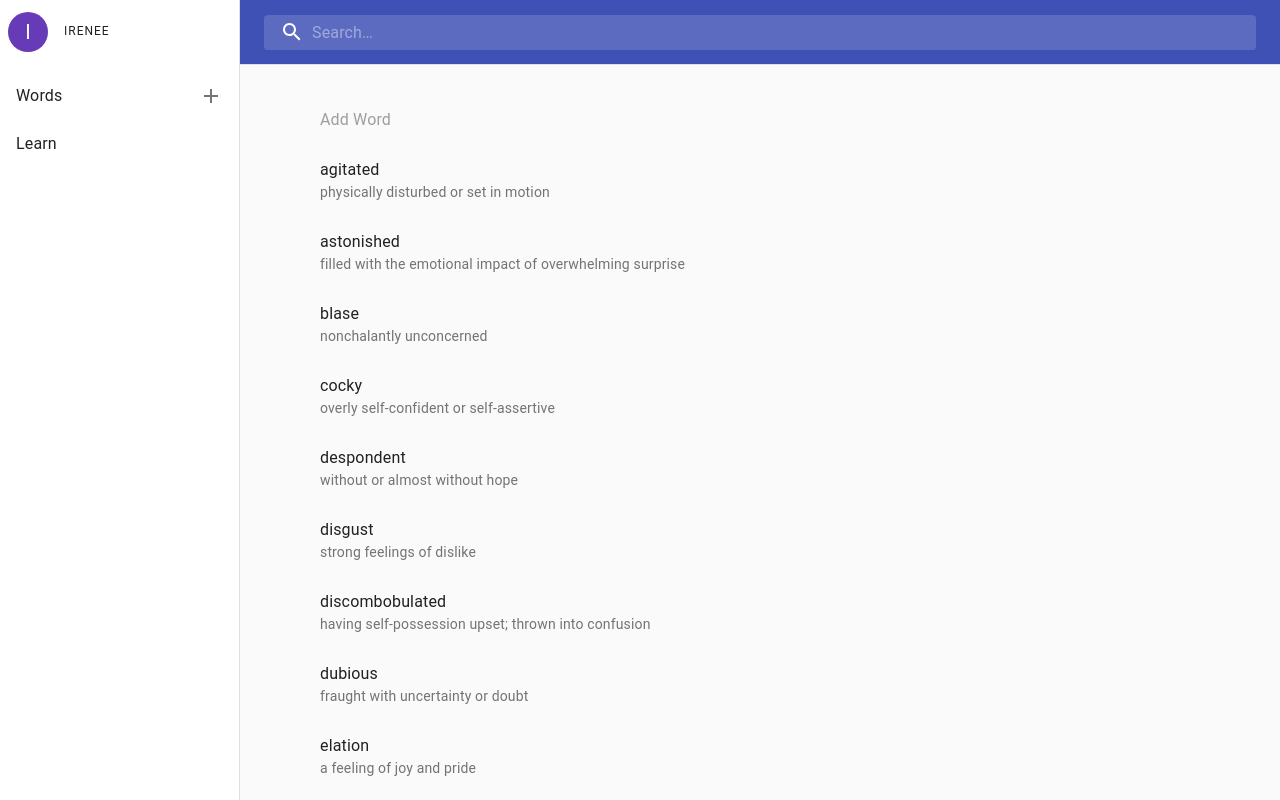
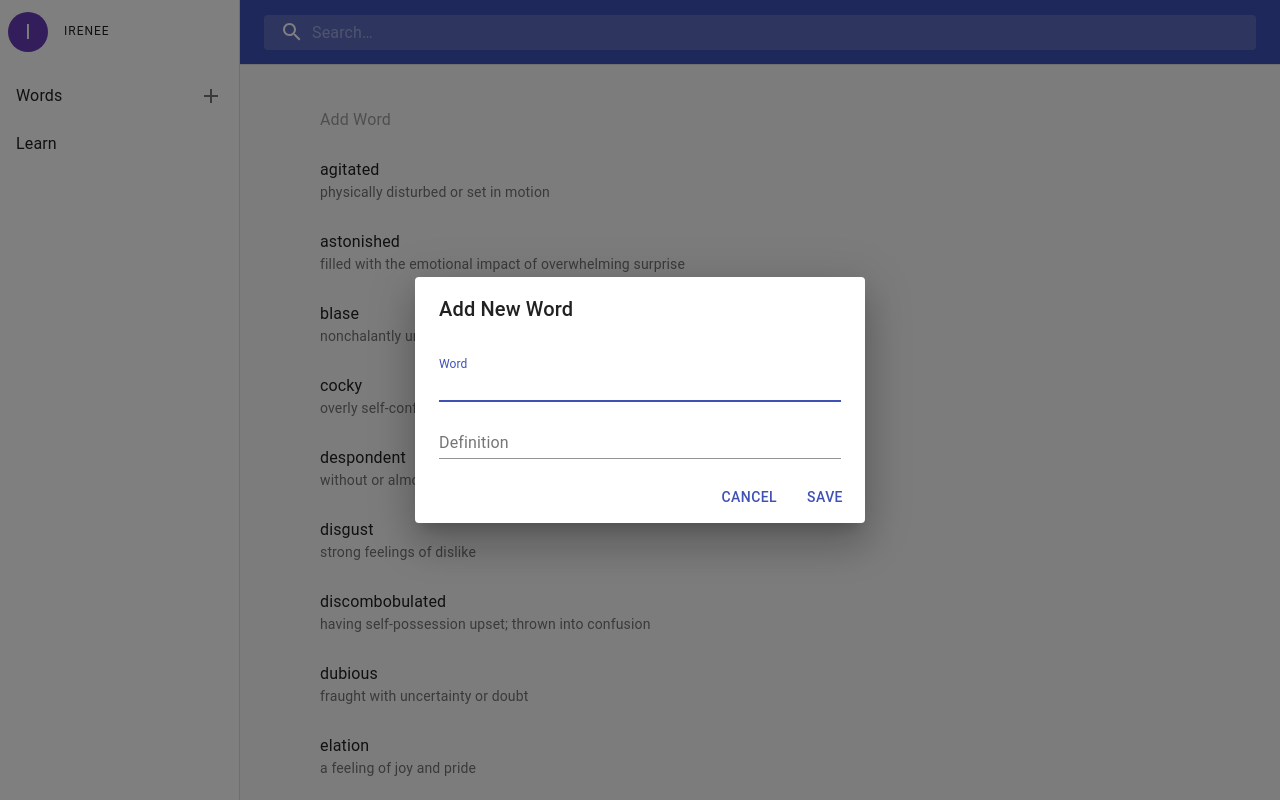
Before and after one commit to ireneea/kms, a React (Create React App) app: page /words in a window 1280 px wide. Both pictures are taken after a click on the button "add word". Shown: the top 800 px of the page. Built offline with nearby package versions, Linux system fonts and the light colour scheme.

Commit message:
feat: Add new word using the modal

```diff
--- a/src/App.tsx
+++ b/src/App.tsx
@@ -1,13 +1,19 @@
 import React from "react";
 import { BrowserRouter as Router, Switch, Route } from "react-router-dom";
+
+import { makeStyles, Theme, createStyles } from "@material-ui/core/styles";
+
+import { TWord } from "./ts/appTypes";
 
 import WordListPage from "./components/Words/WordListPage";
 import LearnPage from "./components/Learn/LearnPage";
 import WordDetailsPage from "./components/Words/WordDetailsPage";
 
-import { makeStyles, Theme, createStyles } from "@material-ui/core/styles";
 import Header from "./components/Layout/Header";
 import NavigationDrawer from "./components/Layout/NavigationDrawer";
+import WordDialogForm from "./components/Words/WordDialogForm";
+
+import { addWord } from "./api/words";
 
 const useStyles = makeStyles((theme: Theme) =>
   createStyles({
@@ -24,17 +30,39 @@ const useStyles = makeStyles((theme: Theme) =>
   })
 );
 
+const getEmptyWord = (): TWord => ({ concept: "", definition: "" });
+
 const App: React.FC<{}> = () => {
   const classes = useStyles();
-  const onAddWord = () => {
-    // TODO: open a modal used to add a new word
+
+  const [modalOpened, setModalOpened] = React.useState(false);
+  const [newWord, setNewWord] = React.useState(getEmptyWord);
+
+  const closeModal = () => {
+    setModalOpened(false);
+  };
+
+  const openModal = () => {
+    setModalOpened(true);
+  };
+
+  const saveWord = async () => {
+    try {
+      await addWord(newWord);
+    } catch (error) {
+      // TODO: handle the error gracefully: we might want to use a snackbar
+    }
+
+    setNewWord(getEmptyWord()); // this resets the new word to an empty value
+    closeModal();
   };
 
   return (
     <Router>
+      {/** MAIN APPLICATION */}
       <div className={classes.root}>
         <Header shiftLeft={true} />
-        <NavigationDrawer onAddWord={onAddWord} />
+        <NavigationDrawer onAddWord={openModal} />
         <main className={classes.content}>
           <div className={classes.offset} />
           <Switch>
@@ -45,6 +73,15 @@ const App: React.FC<{}> = () => {
           </Switch>
         </main>
       </div>
+
+      {/** MODAL DIALOG */}
+      <WordDialogForm
+        isOpened={modalOpened}
+        word={newWord}
+        handleCloseModal={closeModal}
+        handleSaveClick={saveWord}
+        handleWordChange={setNewWord}
+      />
     </Router>
   );
 };
--- a/src/components/Layout/NavigationDrawer.tsx
+++ b/src/components/Layout/NavigationDrawer.tsx
@@ -43,8 +43,6 @@ type Props = {
   onAddWord: () => void;
 };
 
-const DeleteWord: React.FC<{}> = (props) => <>hi</>;
-
 const NavigationDrawer: React.FC<Props> = ({ onAddWord }) => {
   const classes = useStyles();
 
--- /dev/null
+++ b/src/components/Words/WordDialogForm.tsx
@@ -0,0 +1,84 @@
+import React from "react";
+import { makeStyles, createStyles, Theme } from "@material-ui/core/styles";
+import Button from "@material-ui/core/Button";
+import TextField from "@material-ui/core/TextField";
+import Dialog from "@material-ui/core/Dialog";
+import DialogActions from "@material-ui/core/DialogActions";
+import DialogContent from "@material-ui/core/DialogContent";
+import DialogTitle from "@material-ui/core/DialogTitle";
+import { TWord } from "../../ts/appTypes";
+
+const useStyles = makeStyles((theme: Theme) =>
+  createStyles({
+    root: {},
+  })
+);
+
+type Props = {
+  isOpened: boolean;
+  word: TWord;
+  handleCloseModal: () => void;
+  handleSaveClick: () => void;
+  handleWordChange: (word: TWord) => void;
+};
+
+const WordDialogForm: React.FC<Props> = (props) => {
+  // TODO: validation
+  const { isOpened, handleCloseModal, handleSaveClick, handleWordChange, word } = props;
+
+  const handleFieldChange = (event: React.ChangeEvent<HTMLInputElement>) => {
+    const { value, name } = event.target;
+
+    const nextWord = { ...word };
+
+    if (name === "concept") {
+      nextWord.concept = value;
+    } else if (name === "definition") {
+      nextWord.definition = value;
+    }
+
+    handleWordChange(nextWord);
+  };
+
+  const classes = useStyles();
+
+  return (
+    <div className={classes.root}>
+      <Dialog open={isOpened} onClose={handleCloseModal} aria-labelledby="form-dialog-title">
+        <DialogTitle id="form-dialog-title">Add New Word</DialogTitle>
+        <DialogContent>
+          <TextField
+            autoFocus
+            margin="dense"
+            id="concept"
+            name="concept"
+            label="Word"
+            fullWidth
+            value={word.concept}
+            onChange={handleFieldChange}
+          />
+          <TextField
+            margin="dense"
+            id="definition"
+            name="definition"
+            label="Definition"
+            fullWidth
+            multiline
+            value={word.definition}
+            onChange={handleFieldChange}
+          />
+        </DialogContent>
+        <DialogActions>
+          <Button onClick={handleCloseModal} color="primary">
+            Cancel
+          </Button>
+          <Button onClick={handleSaveClick} color="primary">
+            Save
+          </Button>
+        </DialogActions>
+      </Dialog>
+    </div>
+  );
+};
+
+export default WordDialogForm;
```
